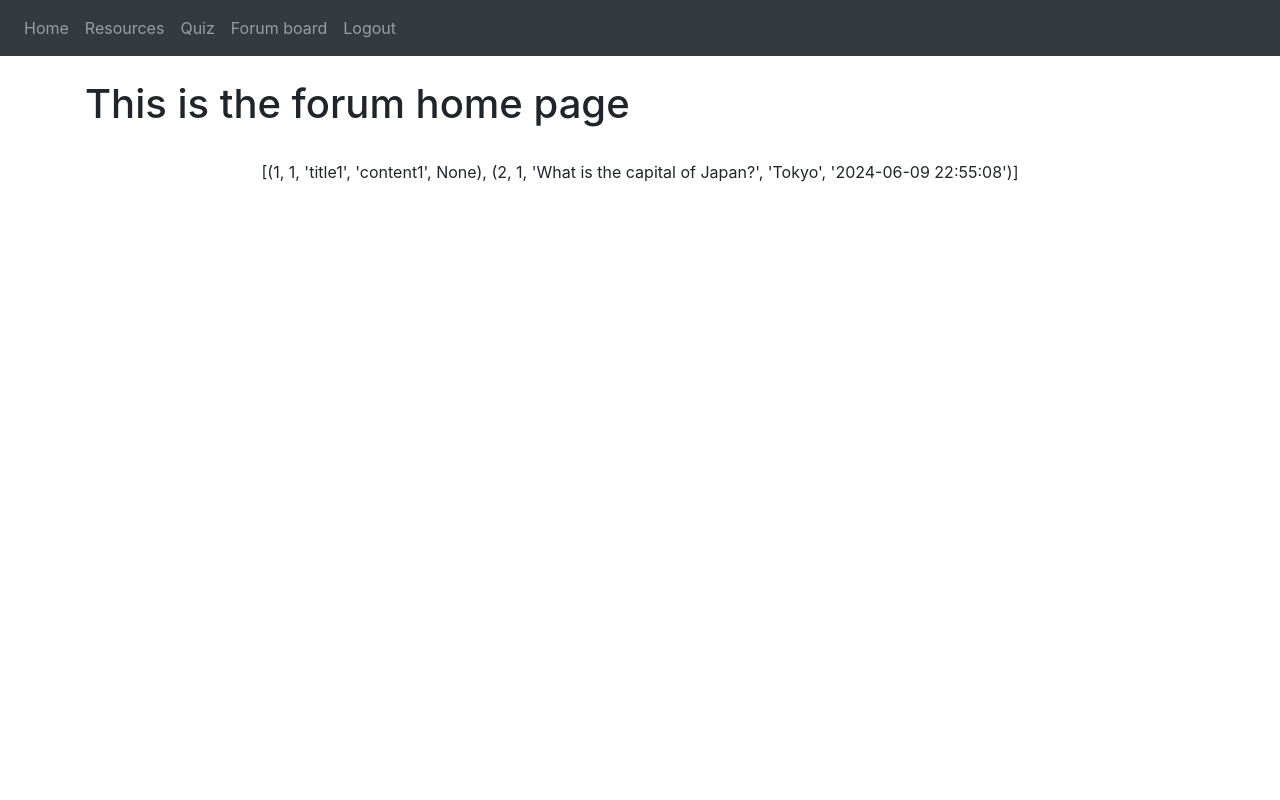
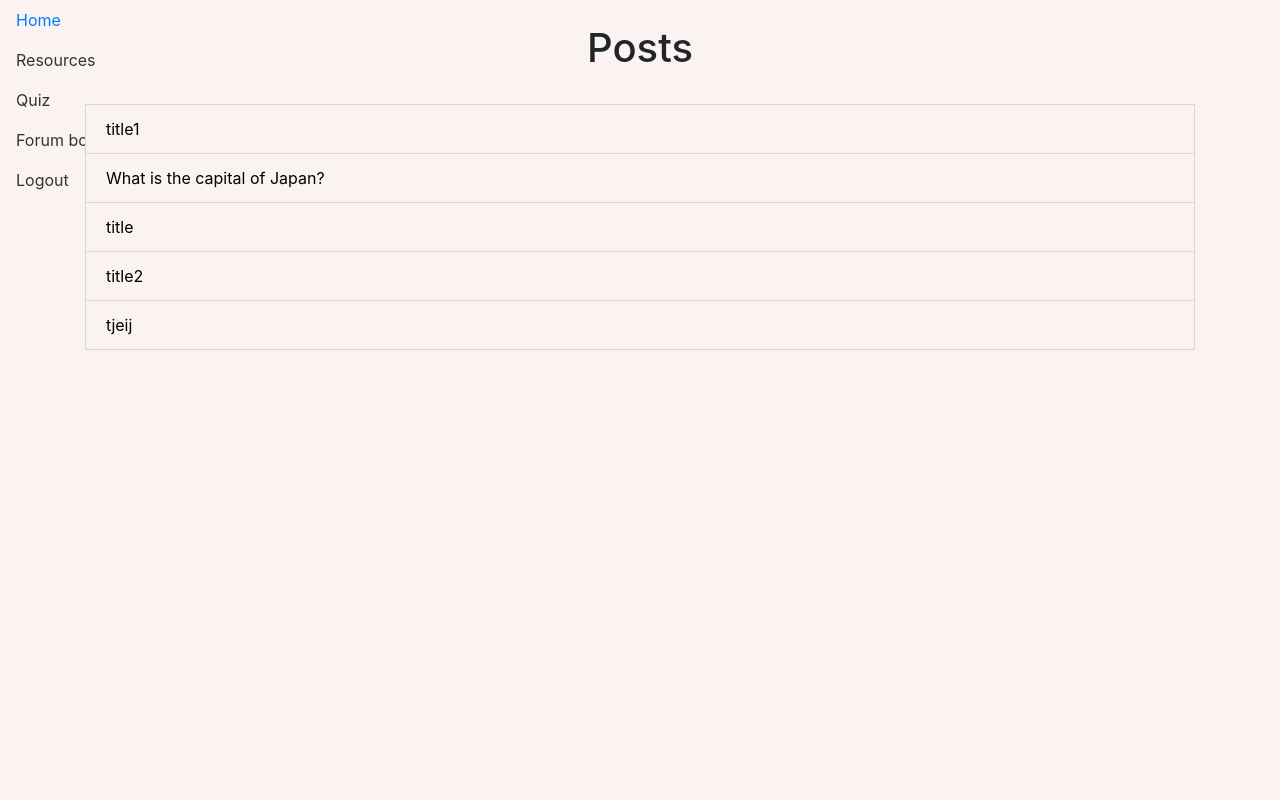
Before and after one commit to bibbjenny/web-design, a Flask app: page /forum/home/ in a window 1280 px wide. Run offline with Flask 3, Linux system fonts and the light colour scheme; data comes from the database, SQL or seed files in the repository; some libraries are stand-ins or nearby versions.

Commit message:
creating nav bar(in process)

```diff
--- a/website/static/style.css
+++ /dev/null
@@ -1,3 +0,0 @@
-html{
-    background-color: rgb(245, 240, 220);
-}
--- /dev/null
+++ b/website/static/styles.css
@@ -0,0 +1,34 @@
+.custom-bg {
+    background-color: #faf3f2;
+}
+
+.custom-link {
+    color: black;
+    text-decoration: none;
+}
+
+.custom-link:hover {
+    color: #79aeac;
+    text-decoration: none;
+}
+
+body {
+    display: flex;
+}
+.sidebar {
+    width: 250px;
+    background-color: #faf3f2;
+    height: 100vh;
+    position: fixed;
+}
+.content {
+    margin-left: 250px;
+    padding: 20px;
+    width: 100%;
+}
+.nav-link {
+    color: #333;
+}
+.nav-link:hover {
+    color: #007bff;
+}
--- a/website/templates/base.html
+++ b/website/templates/base.html
@@ -14,10 +14,11 @@
       href="https://stackpath.bootstrapcdn.com/font-awesome/4.7.0/css/font-awesome.min.css"
       crossorigin="anonymous"
     />
+    <link rel="stylesheet" href= "{{ url_for('static',filename='styles.css') }}">
     <title>{% block title %}{% endblock %}</title>
 </head>
-<body>
-  <nav class = "navbar navbar-expand-lg navbar-dark bg-dark">
+<body class="custom-bg">
+  <!-- <nav class = "navbar navbar-expand-lg navbar-dark bg-dark">
     <button
       class="navbar-toggler"
       type ="button"
@@ -38,10 +39,24 @@
         <a class="nav-item nav-link" id="login" href="/login">Login</a>
         <a class="nav-item nav-link" id="signup" href="/sign-up">Sign Up</a>
         {% endif %}
-        <!-- how to have pop up menus? -->
       </div>
     </div>
-  </nav>
+  </nav> -->
+
+  <div class="sidebar">
+        <nav class="nav flex-column">
+          <a class="nav-item nav-link" id="home" href="/">Home</a>
+          <a class="nav-item nav-link" id="resources" href="/resources">Resources</a>
+          <a class="nav-item nav-link" id="quiz" href="/quiz/home">Quiz</a>
+          <a class="nav-item nav-link" id="forum" href="/forum/home">Forum board</a>
+          {% if (session['user'] != None) %}
+          <a class="nav-item nav-link" id="logout" href="/logout">Logout</a>
+          {% else %}
+          <a class="nav-item nav-link" id="login" href="/login">Login</a>
+          <a class="nav-item nav-link" id="signup" href="/sign-up">Sign Up</a>
+          {% endif %}
+        </nav>
+    </div>
 
   {% with messages = get_flashed_messages(with_categories=true) %}
   <!-- how to make flash messages automatically dismiss -->
@@ -66,7 +81,7 @@
   {% endif %}
   {% endwith %}
 
-  <div class="container">
+  <div class="container custom-bg">
     {% block content %}
     {% endblock %}
   </div>
--- a/website/templates/forumHome.html
+++ b/website/templates/forumHome.html
@@ -2,8 +2,19 @@
 
 {% block content %}
 <br>
-<h1>This is the forum home page</h1>
+<h1 align="center">Posts</h1>
 <br>
-<p align="center">{{ posts }}</p>
+    {% for post in posts %}
+    <li class="list-group-item custom-bg">
+        <a href="{{ url_for('views.forum', id=post[0]) }}" class="custom-link">{{ post[2] }}</a>
+    </li>
+    {% endfor %}
+<ul class="list-group list-group-flush" id="posts">
+
+</ul>
+
+<button type="button" class="btn btn-outline-info">
+    <a href="{{ url_for('views.forum', id='create') }}" class="custom-link">Create new post</a>
+</button>
 
 {% endblock %}
--- a/website/templates/quizHome.html
+++ b/website/templates/quizHome.html
@@ -2,7 +2,7 @@
 
 {% block content %}
 <br>
-<h1>Python quizzes for beginners!</h1>
+<h1>Python quizzes for beginners</h1>
 <br>
-<button type="button" class="btn btn-outline-info"><a href = "/quiz/1">Start Quiz</a></button>
+<button type="button" class="btn btn-outline-info"><a href = "/quiz/1" class="custom-link">Start Quiz</a></button>
 {% endblock %}
--- a/website/views.py
+++ b/website/views.py
@@ -68,43 +68,70 @@
 def resources():
     return render_template('resources.html')
 
-@views.route('/forum/<id>/') # why can't have routes without / at the end?
+@views.route('/forum/<id>/', methods=['GET', 'POST']) # 1.
 def forum(id):
     if id == 'home': # shows list of posts with their titles
        sql = 'SELECT * FROM forum_posts;'
        posts = query_db(sql)
+       # 0=id, 1=userID, 2=title, 3=content, 4=date
        if posts: #check if any posts exsist
-           # how to view items in posts... perhaps use table?
            return render_template('forumHome.html', posts=posts)
        else:
            return render_template('forumHome.html', posts='No posts are currently available')
+    elif id == 'create':
+        if request.method == 'GET':
+            user = session.get('user')
+            if user: # check if user is logged in
+                return render_template('forumCreate.html')
+            else:
+                flash('Login is required', category='error')
+                return redirect(url_for('auth.login'))
+        elif request.method == 'POST':
+            user = session.get('user')
+            # 0 id, 1 email, 2 username, 3 password, 4 profile pic
+            if user: # check if user is logged in
+                userID = user[0]
+                title = request.form.get('title')
+                content = request.form.get('content')
+                if not title: # needs title
+                    flash('Title can\'t be empty', category='error')
+                    return render_template('forumCreate.html', content=content)
+                if not content: # needs content
+                    flash('Content can\'t be empty', category='error')
+                    return render_template('forumCreate.html', title=title)
+                sql2 = 'SELECT postID FROM forum_posts ORDER BY postID DESC Limit 1;'
+                id = query_db(sql2, (), one=True)
+                if id: # id has to be the next number of the last post
+                    new_id = 1+ int(id[0])
+                else: # if no posts exist, id has to be 1
+                    new_id = 1
+                sql = 'INSERT INTO forum_posts (postID, userID, title, content) VALUES (?, ?, ?, ?);'
+                query_db(sql, (new_id, userID, title, content), one=True)
+                flash('Post successfully created!', category="success")
+                return redirect(url_for('views.forum', id = new_id ))
+            else:
+                flash('Login is required', category='error')
+                return redirect(url_for('auth.login'))
     else:
         # id = forum_posts.postID
         id = int(id)
-        if request.method == 'GET':
-            sql = 'SELECT * FROM forum_posts WHERE postID = ?;'
-            post_data = query_db(sql, (id,), one = True)
-            # postID = 0, userID = 1, title = 2, content = 3, date = 4
+        sql = 'SELECT * FROM forum_posts WHERE postID = ?;'
+        post_data = query_db(sql, (id,), one = True)
+        # postID = 0, userID = 1, title = 2, content = 3, date = 4
 
-            if not post_data: # post doesn't exist
-                flash('Post not available.', category='error')
-                return redirect(url_for('views.forum', id = 'home'))
+        if not post_data: # post doesn't exist
+            flash('Post not available.', category='error')
+            return redirect(url_for('views.forum', id = 'home'))
 
-            sql = '''
-            SELECT user.username, user.profile_pic, forum_posts.userID
-            FROM user
-            LEFT JOIN forum_posts on user.userID = forum_posts.userID
-            WHERE forum_posts.postID = ?;
-            '''
-            user = query_db(sql, (id,), one=True)
-            # username = 0, profile pic = 1, userID = 2
-            return render_template('forum.html', title = post_data[2], content = post_data[3], date = post_data[4], username = user[0], profile_pic = user[1])
-        elif request.method == 'POST':
-            user = session.get('user')
-            # 0 id, 1 email, 2 username, 3 password, 4 profile pic
-            username = user[2]
-            profile_pic = user[4]
-            title = request.form.get('title')
-            content = request.form.get('content')
-            date = request.form.get('date')
-            return render_template('forum.html', title, content, date, username, profile_pic)
+        sql = '''
+        SELECT user.username, user.profile_pic, forum_posts.userID
+        FROM user
+        LEFT JOIN forum_posts on user.userID = forum_posts.userID
+        WHERE forum_posts.postID = ?;
+        '''
+        user = query_db(sql, (id,), one=True)
+        # username = 0, profile pic = 1, userID = 2
+        return render_template('forum.html', title = post_data[2], content = post_data[3], date = post_data[4], username = user[0], profile_pic = user[1])
+
+# @views.route('/comments/<id>', methods=['GET', 'POST'])
+# def comments(id):
```
Also changed, not shown: website/templates/forumCreate.html (added, +30 -0 lines), web.db.
